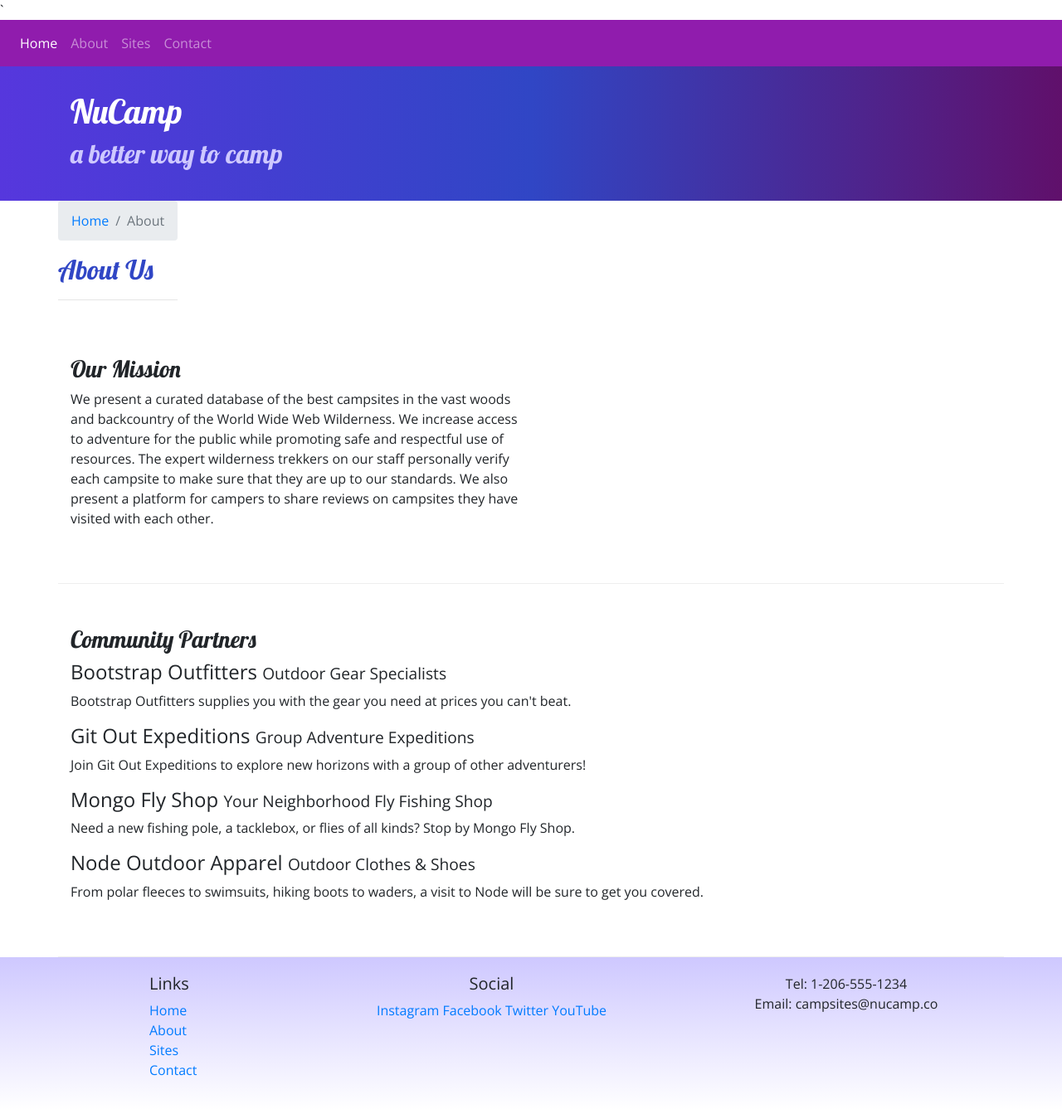
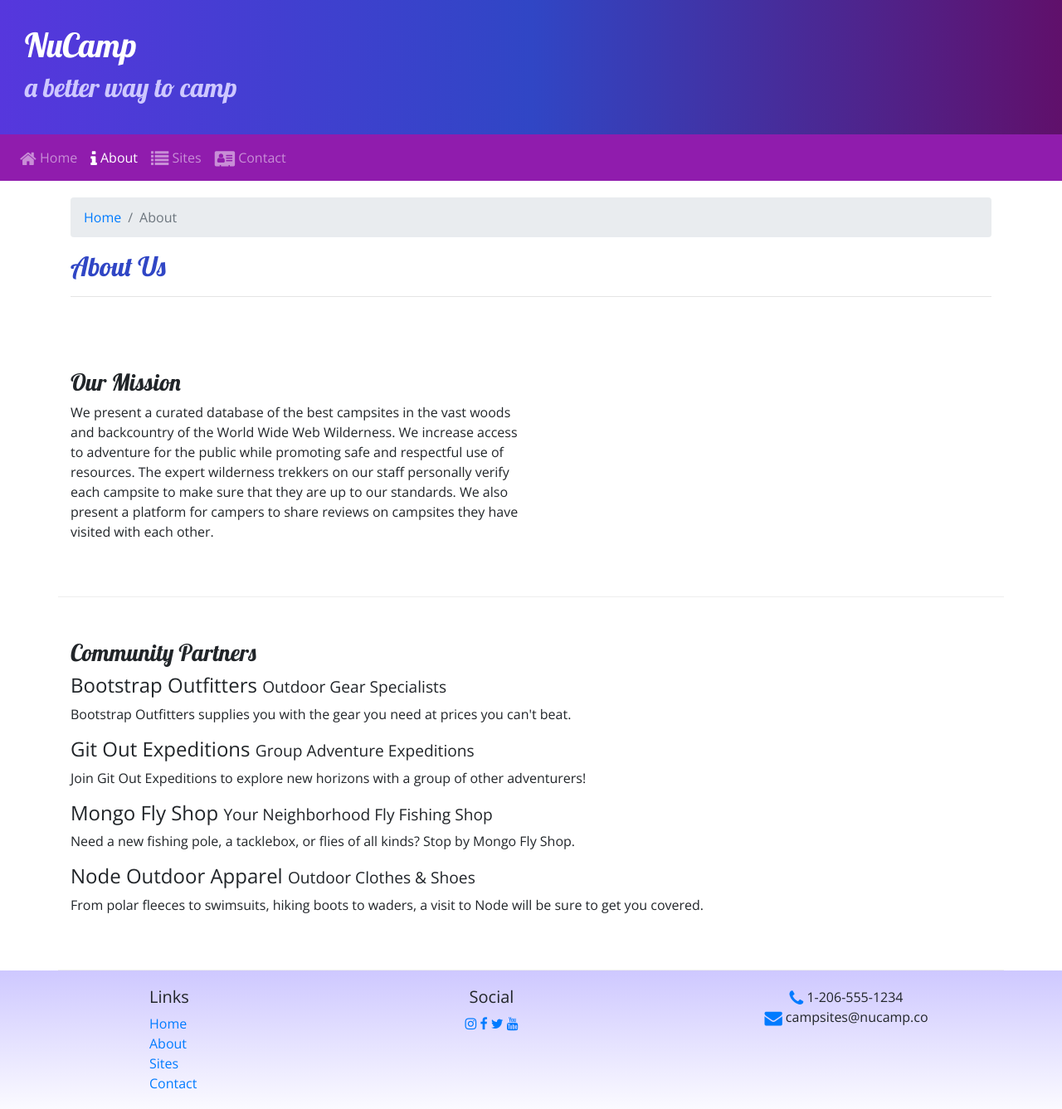
Before and after one commit to astia1/NuCampJohnM, a website: page aboutus.html in a window 1280 px wide. Shown: the whole page at 83% size. Drawn offline with nearby package versions, Linux system fonts and the light colour scheme.

Commit message:
Icon Fonts

```diff
--- a/aboutus.html
+++ b/aboutus.html
@@ -2,38 +2,22 @@
 <html lang="en">
 
 <head>
-    <!-- Required meta tags always come first -->
+
     <meta charset="utf-8" />
     <meta name="viewport" content="width=device-width, initial-scale=1" />
 
-    <!-- Bootstrap CSS -->
     <link rel="stylesheet" href="node_modules/bootstrap/dist/css/bootstrap.min.css" />
-
-    <!-- Additional CSS must be placed after Bootstrap CSS -->
+    <link rel="stylesheet" href="node_modules/font-awesome/css/font-awesome.min.css" />
     <link rel="stylesheet" href="https://fonts.googleapis.com/css?family=Lobster|Open+Sans" />
     <link rel="stylesheet" href="css/styles.css" />
-`
+
     <title>NuCamp: A Better Way To Camp</title>
 </head>
 
 <body>
-    <nav class="navbar navbar-expand-sm navbar-dark sticky-top">
-        <div-class="container"></div-class>
-            <button class="navbar-toggler ml-auto" type="button" data-toggle="collapse" data-target="#nucampNavbar">
-                <span class="navbar-toggler-icon"></span>
-            </button>
-            <div class="collapse navbar-collapse" id="nucampNavbar">
-                <ul class="navbar-nav">
-                    <li class="nav-item active"><a class="nav-link" href="index.html">Home</a></li>
-                    <li class="nav-item"><a class="nav-link" href="#">About</a></li>
-                    <li class="nav-item"><a class="nav-link" href="#">Sites</a></li>
-                    <li class="nav-item"><a class="nav-link" href="#">Contact</a></li>
-                </ul>
-            </div>
-        </div>
-    </nav>
-    <header class="jumbotron jumbotron-fluid">
-        <div class="container">
+
+    <header>
+        <div class="jumbotron jumbotron-fluid">
             <div class="row">
                 <div class="col">
                     <h1>NuCamp</h1>
@@ -43,9 +27,26 @@
         </div>
     </header>
 
+    <nav class="navbar navbar-expand-sm navbar-dark sticky-top">
+        <div-class="container">
+            <button class="navbar-toggler ml-auto" type="button" data-toggle="collapse" data-target="#nucampNavbar">
+                <span class="navbar-toggler-icon"></span>
+            </button>
+            <div class="collapse navbar-collapse" id="nucampNavbar">
+                <ul class="navbar-nav">
+                    <li class="nav-item"><a class="nav-link" href="index.html"><i class="fa fa-home fa-lg"></i> Home</a></li>
+                    <li class="nav-item"><a class="nav-link active" href="#"><i class="fa fa-info fa-lg"></i> About</a></li>
+                    <li class="nav-item"><a class="nav-link" href="#"><i class="fa fa-list fa-lg"></i> Sites</a></li>
+                    <li class="nav-item"><a class="nav-link" href="#"><i class="fa fa-address-card fa-lg"></i> Contact</a></li>
+                </ul>
+            </div>
+        </div>
+    </nav>
+
+
     <div class="container">
-        <div class="row">
-            <div clas="col">
+        <div class="row row-pad">
+            <div class="col">
                 <ol class="breadcrumb">
                     <li class="breadcrumb-item"><a href="index.html">Home</a></li>
                     <li class="breadcrumb-item active">About</li>
@@ -99,19 +100,22 @@
                 </div>
                 <div class="col-6 col-sm-5 text-center">
                     <h5>Social</h5>
-                    <a href="http://instagram.com/">Instagram</a>
-                    <a href="http://facebook.com/">Facebook</a>
-                    <a href="http://twitter.com/">Twitter</a>
-                    <a href="http://youtube.com/">YouTube</a>
+                    <a href="http://instagram.com/"><i class="fa fa-instagram"></i></a>
+                    <a href="http://facebook.com/"><i class="fa fa-facebook"></i></a>
+                    <a href="http://twitter.com/"><i class="fa fa-twitter"></i></a>
+                    <a href="http://youtube.com/"><i class="fa fa-youtube"></i></a>
                 </div>
                 <div class="col-sm-4 text-center">
-                    Tel: 1-206-555-1234<br />
-                    Email: campsites@nucamp.co
+                    <i class="fa fa-phone fa-lg text-primary"></i> 1-206-555-1234<br />
+                    <i class="fa fa-envelope fa-lg text-primary"></i> campsites@nucamp.co
                 </div>
            </div>
         </div>
     </footer>
 
+<script src="node_modules/jquery/dist/jquery.slim.min.js"></script>
+<script src="node_modules/popper.js/dist/umd/popper.min.js"></script>
+<script src="node_modules/bootstrap/dist/js/bootstrap.min.js"></script>
 </body>
 
 </html>
--- a/css/styles.css
+++ b/css/styles.css
@@ -32,6 +32,10 @@
     min-height: 200px;
 }
 
+.row-pad {
+    padding: 20px 0;
+}
+
 .navbar {
     background-color: #901CAD;
 }
--- a/package.json
+++ b/package.json
@@ -13,6 +13,7 @@
   },
   "dependencies": {
     "bootstrap": "^4.5.2",
+    "font-awesome": "^4.7.0",
     "jquery": "^3.5.1",
     "popper.js": "^1.16.1"
   }
```
Also changed, not shown: index.html (+23 -23 lines), 1 other file.
